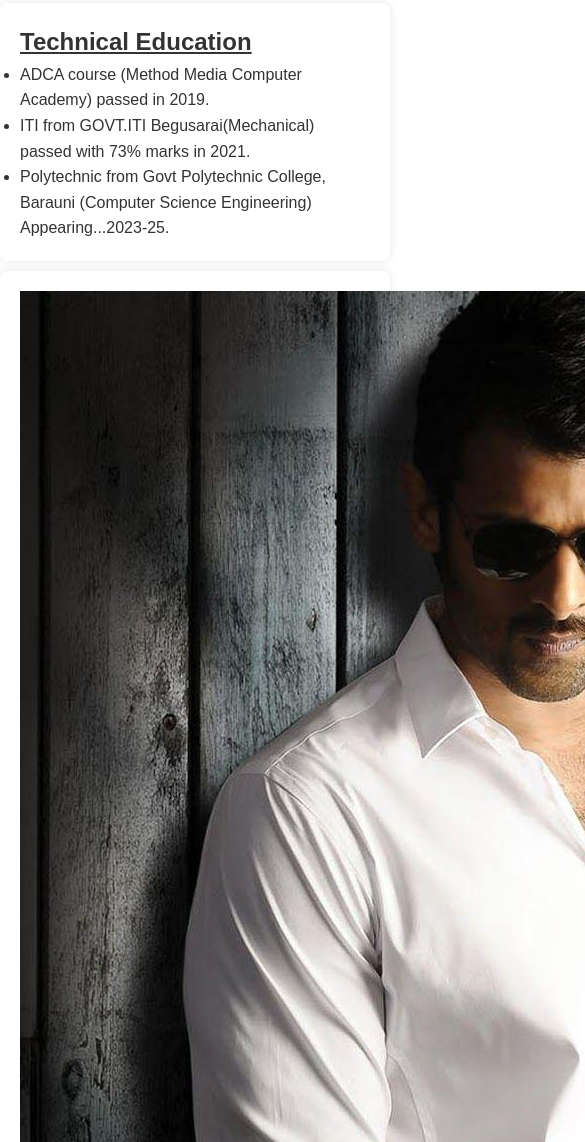
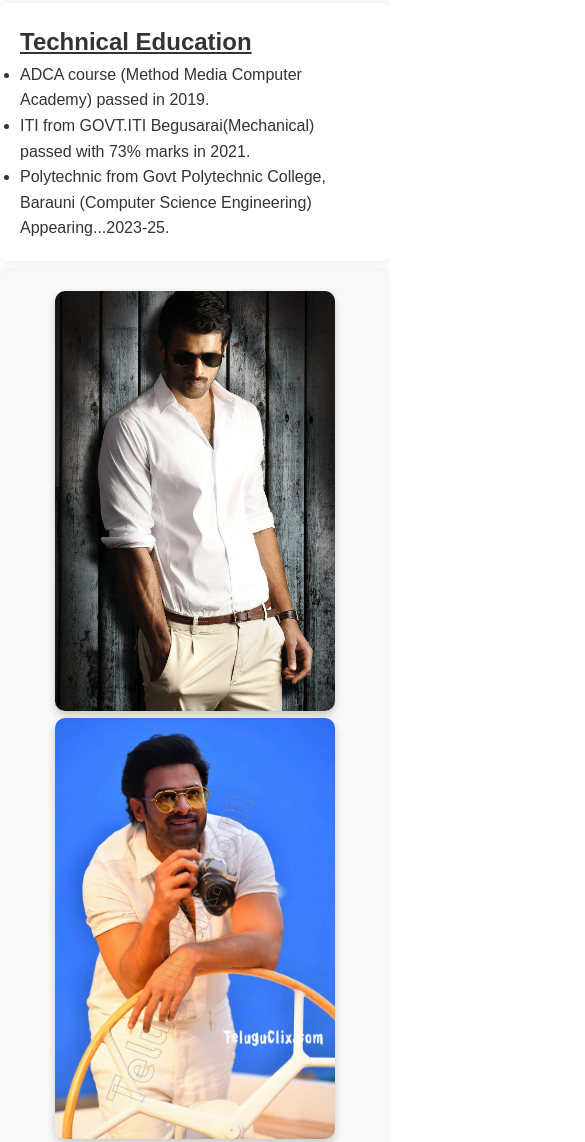
Before and after one commit to NEWTONSKILL/Subodh, a plain HTML site: page index.html in a window 390 px wide. Shown: the part 1380-2522 px from the top of the page, 585 px wide, since content can reach past the window. Drawn offline with Linux system fonts and the light colour scheme.

Commit message:
Update styles.css

```diff
--- a/styles.css
+++ b/styles.css
@@ -153,6 +153,43 @@ section {
     font-size: 0.8em;
   }
 
+
+/* Gallery Section Styling */
+.gallery-section {
+  padding: 20px;
+  background-color: #f9f9f9;
+  text-align: center;
+}
+
+.swiper-container {
+  width: 80%;
+  margin: auto;
+}
+
+.swiper-slide img {
+  width: 100%;
+  height: auto;
+  border-radius: 10px;
+  box-shadow: 0px 4px 8px rgba(0, 0, 0, 0.2);
+}
+
+/* Customize Navigation Buttons */
+.swiper-button-next,
+.swiper-button-prev {
+  color: #000;
+}
+
+.swiper-pagination-bullet {
+  background: #000 !important;
+}
+
+.swiper-pagination-bullet-active {
+  background: #ff5722 !important;
+}
+
+
+
+
   .social-link img {
     width: 35px;
     height: 35px;
```
